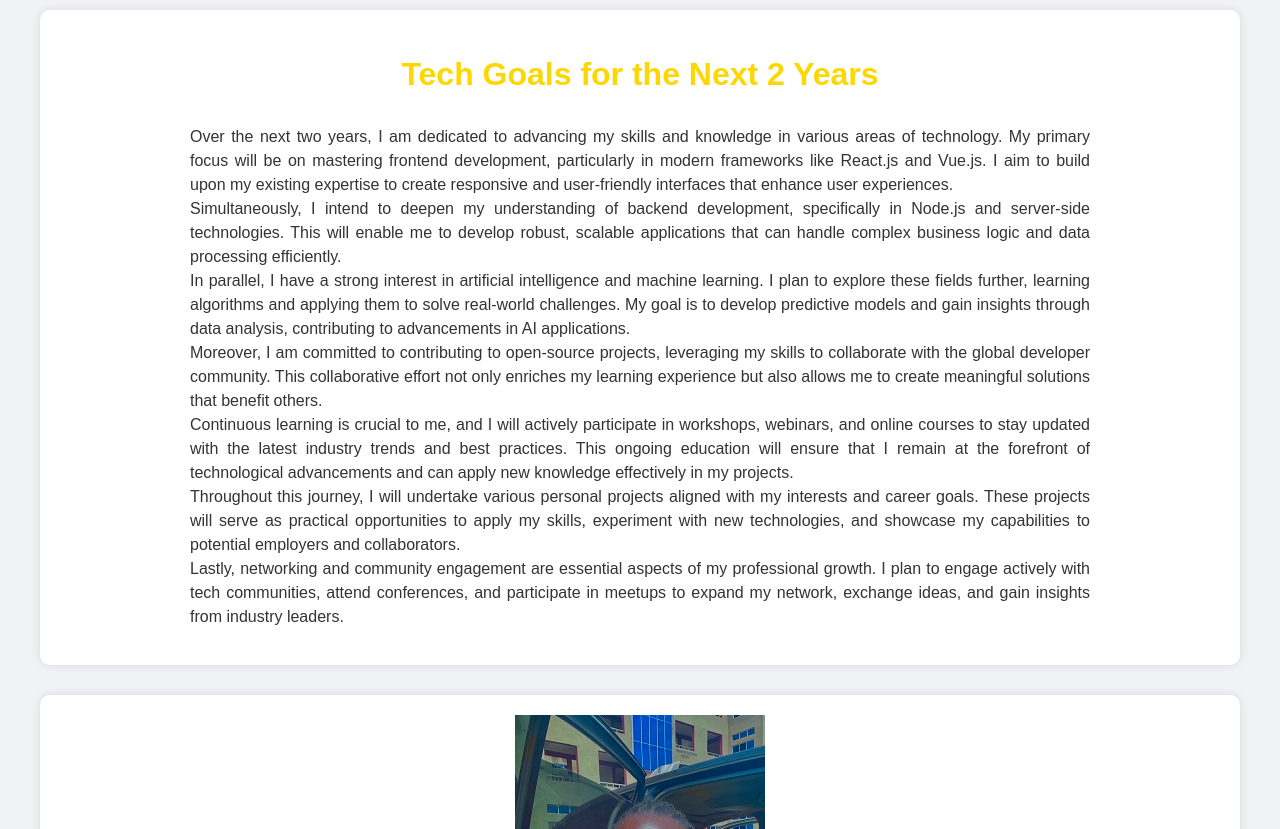
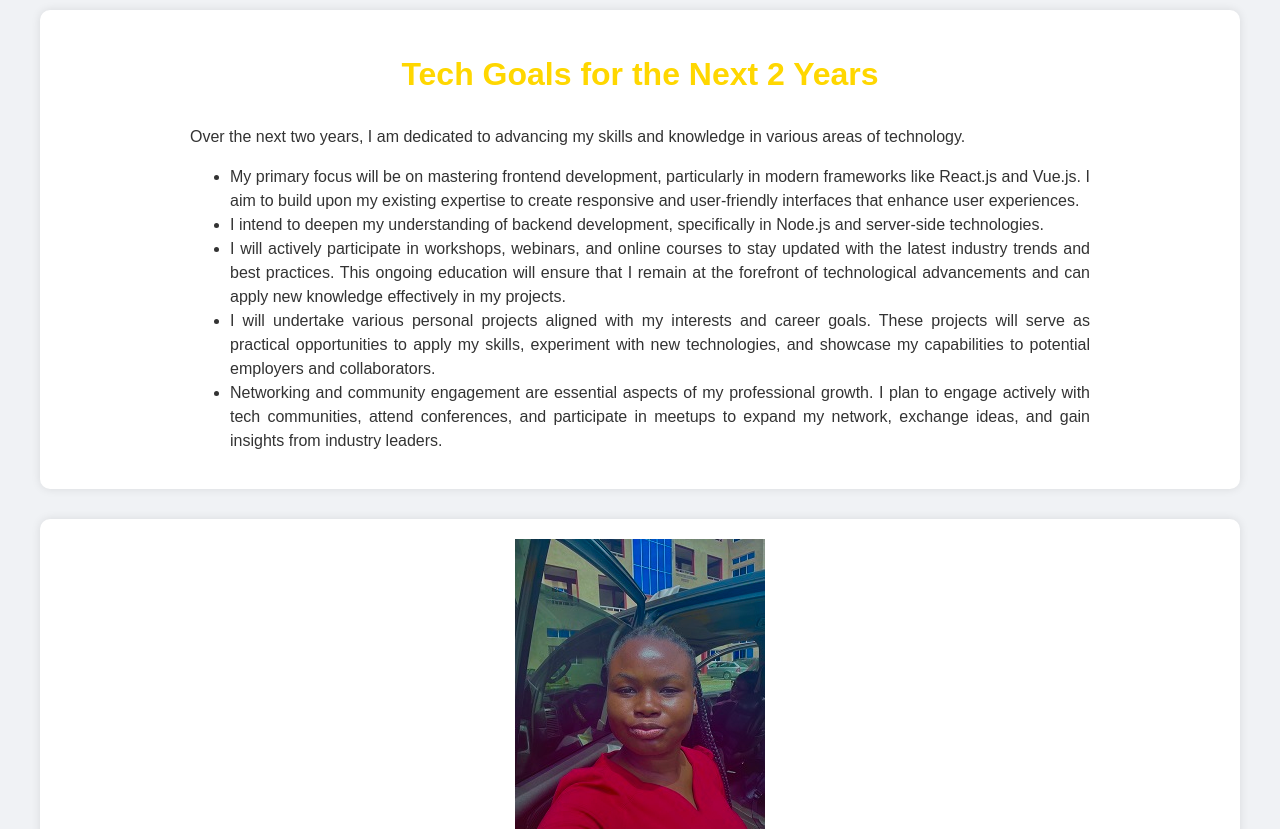
Before and after one commit to praiz-o/HNG, a plain HTML site: page Index.html in a window 1280 px wide. Shown: the part 660-1489 px from the top of the page. Drawn offline with Linux system fonts and the light colour scheme.

Commit message:
Updated profile image

```diff
--- a/Index.html
+++ b/Index.html
@@ -29,15 +29,15 @@
     </section>
     <main>
         <section id="goals" class="goals">
-            <h2>Tech Goals for the Next 2 Years</h2>
-            <p>Over the next two years, I am dedicated to advancing my skills and knowledge in various areas of technology. My primary focus will be on mastering frontend development, particularly in modern frameworks like React.js and Vue.js. I aim to build upon my existing expertise to create responsive and user-friendly interfaces that enhance user experiences.
-                <br>Simultaneously, I intend to deepen my understanding of backend development, specifically in Node.js and server-side technologies. This will enable me to develop robust, scalable applications that can handle complex business logic and data processing efficiently.
-                <br>In parallel, I have a strong interest in artificial intelligence and machine learning. I plan to explore these fields further, learning algorithms and applying them to solve real-world challenges. My goal is to develop predictive models and gain insights through data analysis, contributing to advancements in AI applications.
-                <br>Moreover, I am committed to contributing to open-source projects, leveraging my skills to collaborate with the global developer community. This collaborative effort not only enriches my learning experience but also allows me to create meaningful solutions that benefit others.
-                <br>Continuous learning is crucial to me, and I will actively participate in workshops, webinars, and online courses to stay updated with the latest industry trends and best practices. This ongoing education will ensure that I remain at the forefront of technological advancements and can apply new knowledge effectively in my projects.
-                <br>Throughout this journey, I will undertake various personal projects aligned with my interests and career goals. These projects will serve as practical opportunities to apply my skills, experiment with new technologies, and showcase my capabilities to potential employers and collaborators.
-                <br>Lastly, networking and community engagement are essential aspects of my professional growth. I plan to engage actively with tech communities, attend conferences, and participate in meetups to expand my network, exchange ideas, and gain insights from industry leaders.
-            </p>
+                <h2>Tech Goals for the Next 2 Years</h2>
+                <p>Over the next two years, I am dedicated to advancing my skills and knowledge in various areas of technology.</p>
+                <ul>
+                    <li> My primary focus will be on mastering frontend development, particularly in modern frameworks like React.js and Vue.js. I aim to build upon my existing expertise to create responsive and user-friendly interfaces that enhance user experiences.</li>
+                    <li>I intend to deepen my understanding of backend development, specifically in Node.js and server-side technologies.</li>
+                    <li>I will actively participate in workshops, webinars, and online courses to stay updated with the latest industry trends and best practices. This ongoing education will ensure that I remain at the forefront of technological advancements and can apply new knowledge effectively in my projects.</li>
+                    <li>I will undertake various personal projects aligned with my interests and career goals. These projects will serve as practical opportunities to apply my skills, experiment with new technologies, and showcase my capabilities to potential employers and collaborators.</li>
+                    <li>Networking and community engagement are essential aspects of my professional growth. I plan to engage actively with tech communities, attend conferences, and participate in meetups to expand my network, exchange ideas, and gain insights from industry leaders.
+                </ul>
         </section>
 
         <section id="info" class="info">
--- a/style.css
+++ b/style.css
@@ -108,6 +108,10 @@ section h2 {
     line-height: 1.5em;
 }
 
+.goals ul li{
+    text-align: justify;
+    line-height: 1.5em;
+}
 .info.container{
     display: flex;
     margin: 10px;
```
